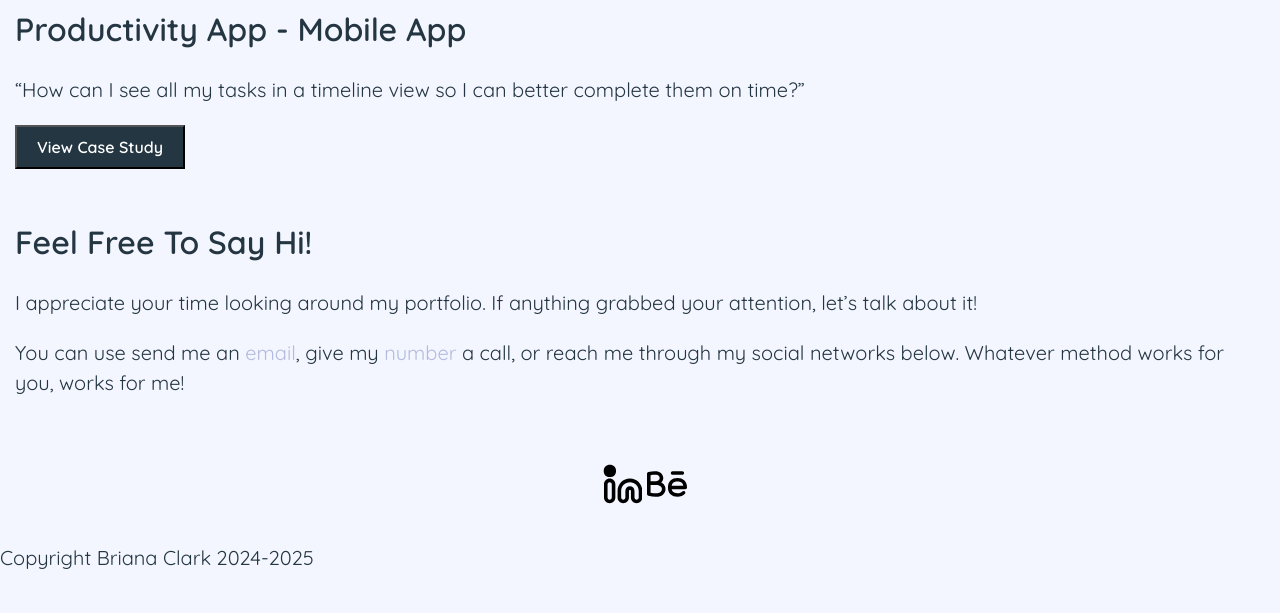
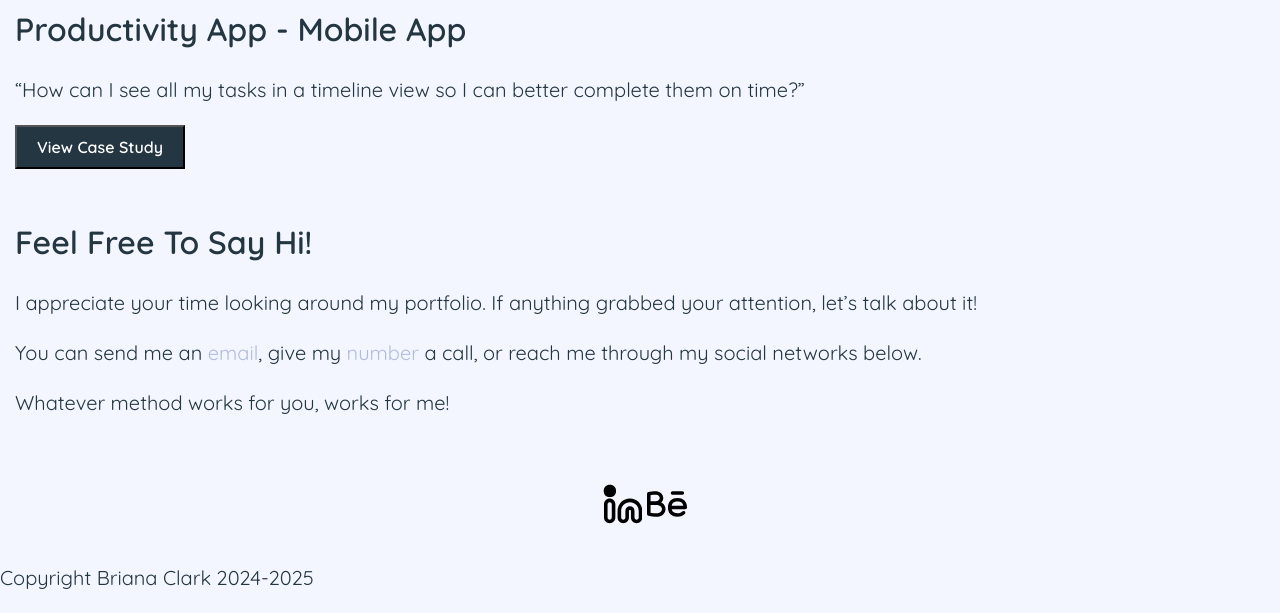
Before and after one commit to 94Clarkb/Portfolio-Site---Briana-Clark, a plain HTML site: page index.html in a window 1280 px wide. Shown: the part 5496-6109 px from the top of the page. Drawn offline with Linux system fonts and the light colour scheme.

```diff
--- a/index.html
+++ b/index.html
@@ -87,7 +87,8 @@
         <div class="row">
             <h2>Feel Free To Say Hi!</h2>
             <p>I appreciate your time looking around my portfolio. If anything grabbed your attention, let’s talk about it!</p>
-            <p>You can use send me an <a href="Email Me Here">email</a>, give my <a href="Call Me Here">number</a> a call, or reach me through my social networks below. <span>Whatever method works for you, works for me!</span></p>
+            <p>You can send me an <a href="Email Me Here">email</a>, give my <a href="Call Me Here">number</a> a call, or reach me through my social networks below.</p>
+            <p>Whatever method works for you, works for me!</p>
             <br>
             <div class="social-icons">
                 <ul>
```
